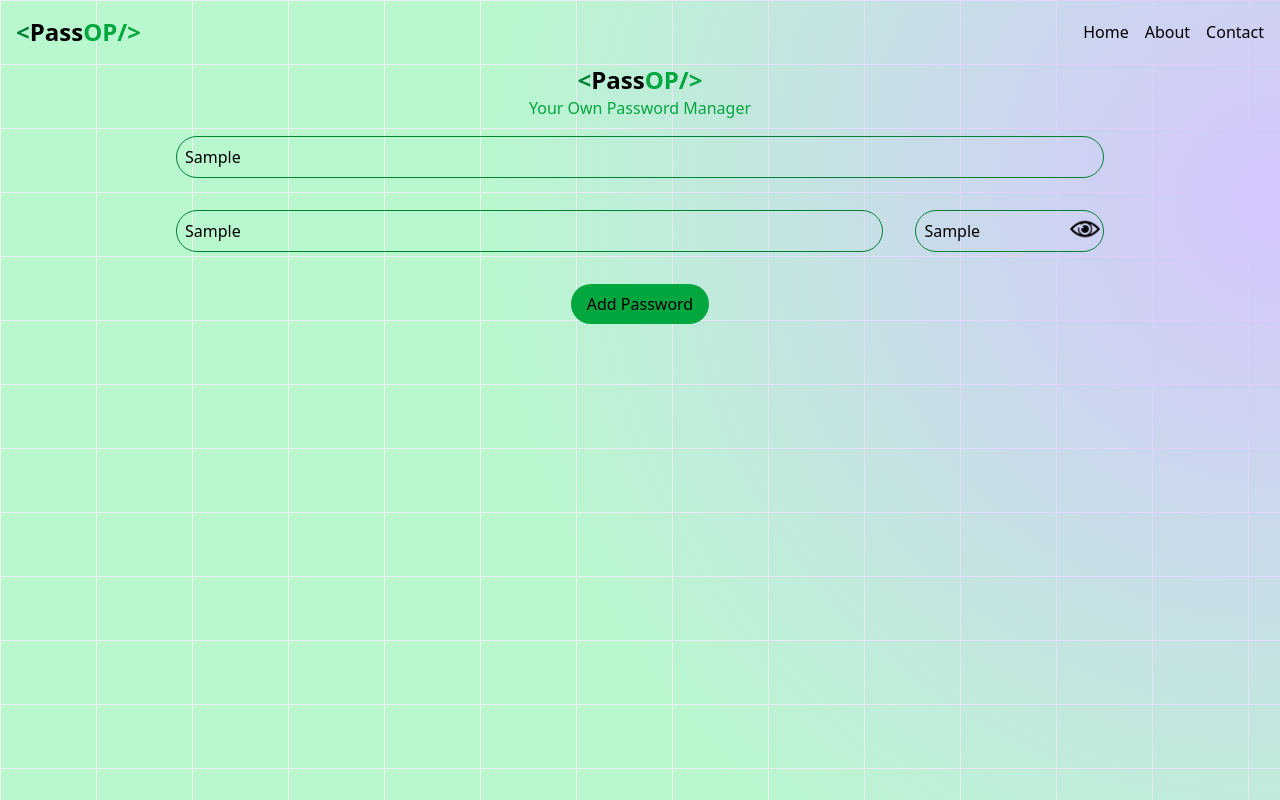
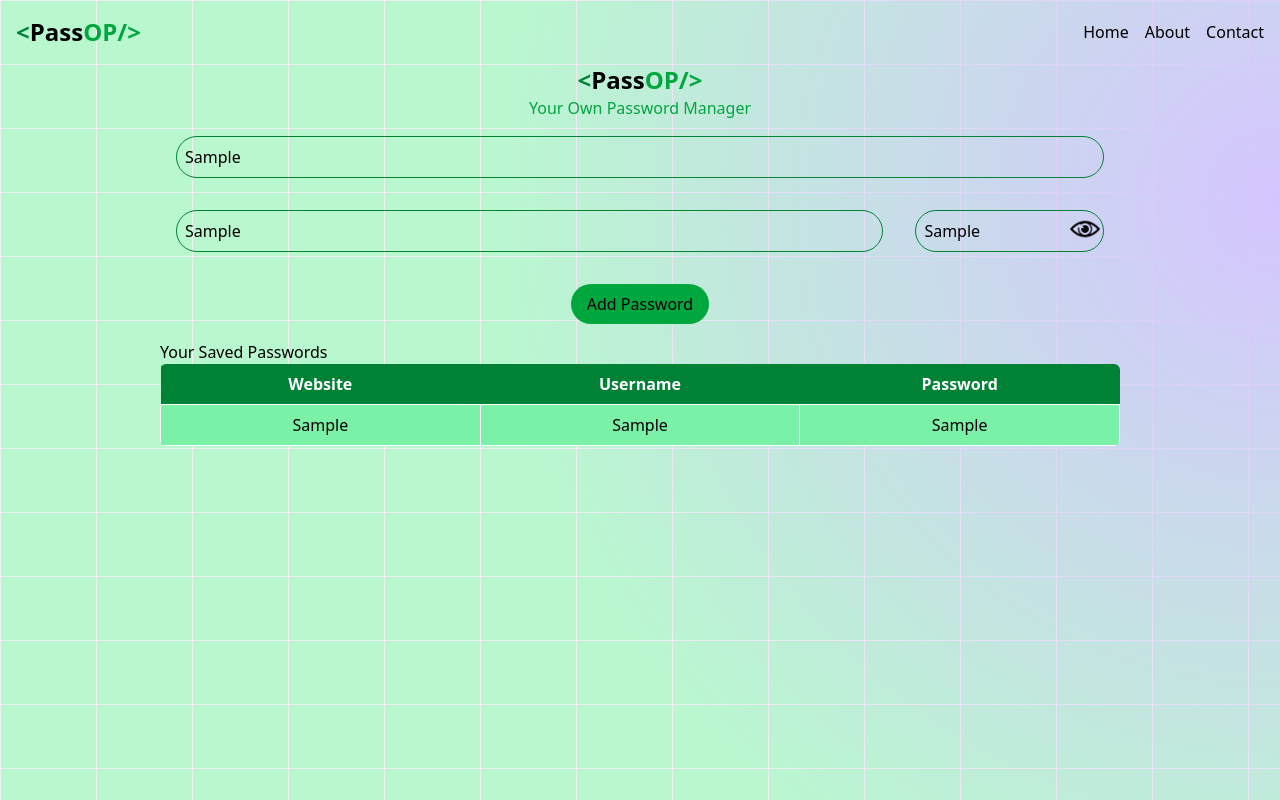
Before and after one commit to razaOnGit/Project-Basic-to-Advance, a React app in the folder 11.Password_Manager/Password-keeper/: page / in a window 1280 px wide. Both pictures are taken after typing "Sample", "Sample", "Sample" into the empty fields and a click on the button "Add Password". Built offline with nearby package versions, Linux system fonts and the light colour scheme; the HTML template or start-up script is replaced by a standard one.

Commit message:
saveData_table_show

```diff
--- a/11.Password_Manager/Password-keeper/src/components/Manager.jsx
+++ b/11.Password_Manager/Password-keeper/src/components/Manager.jsx
@@ -60,9 +60,37 @@
             </lord-icon>
           Add Password </button>
         </div>
+
+
+          <div className="passwords">
+            <h2 className="flex ">Your Saved Passwords </h2>
+          {passwordArray.length === 0 && <div>No passwords saved</div> }
+          {passwordArray.length !=0 &&    <table className="table-auto w-full rounded-md overflow-hidden">
+                <thead className="bg-green-700 text-white">
+                  <tr>
+                    <th className="py-2">Website</th>
+                    <th className="py-2">Username</th>
+                    <th className="py-2">Password</th>
+                  </tr>
+                </thead>
+                <tbody className="bg-green-300">
+                  {passwordArray.map((item) => {
+                    return (
+                      <tr key={item.id}>
+                        <td className="py-2 text-center border border-white w-32"><a href={item.site} target="_blank"></a> {item.site}</td>
+                        <td className="py-2 text-center border border-white w-32">{item.username}</td>
+                        <td className="py-2 text-center border border-white w-32">{item.password}</td>
+                      </tr>
+                    );
+                  })}
+                </tbody>
+               </table> }
+          </div>
+
       </div>
     </>
   );
 };
 
+
 export default Manager;
```
